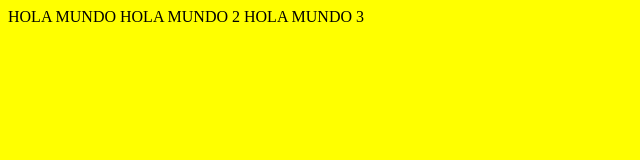
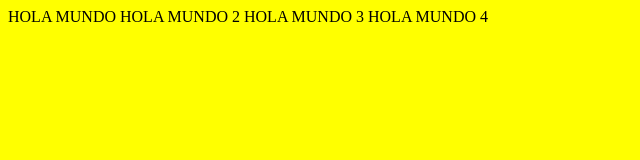
Before and after one commit to sdmoquillazah/YOVANY, a plain HTML site: page HOLA.HTML in a window 1280 px wide. Shown: the whole page, without its empty margins (0-640 px from the left). Drawn offline with Linux system fonts and the light colour scheme.

Commit message:
hola mundo 4

```diff
--- a/HOLA.HTML
+++ b/HOLA.HTML
@@ -4,5 +4,6 @@
 HOLA MUNDO
 HOLA MUNDO 2
 HOLA MUNDO 3
+HOLA MUNDO 4
 </BODY>
 </HTML>
```
